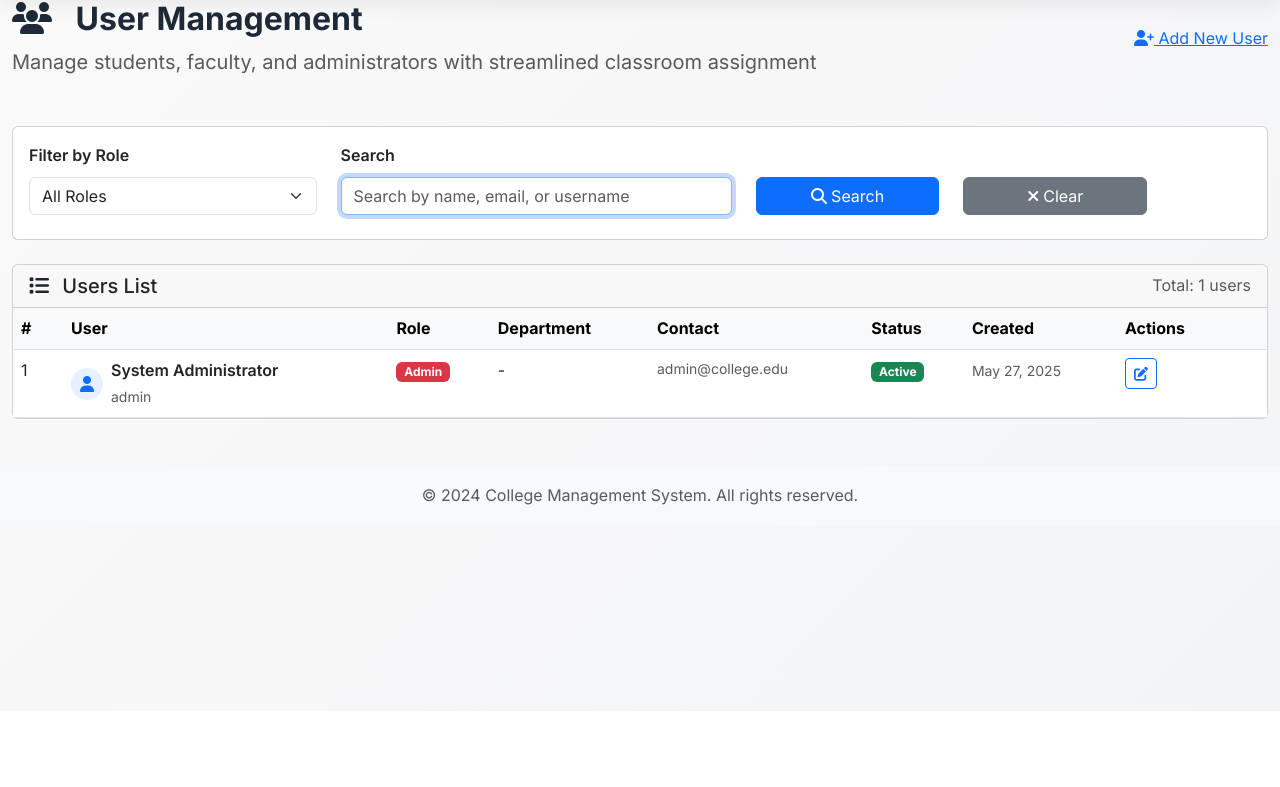
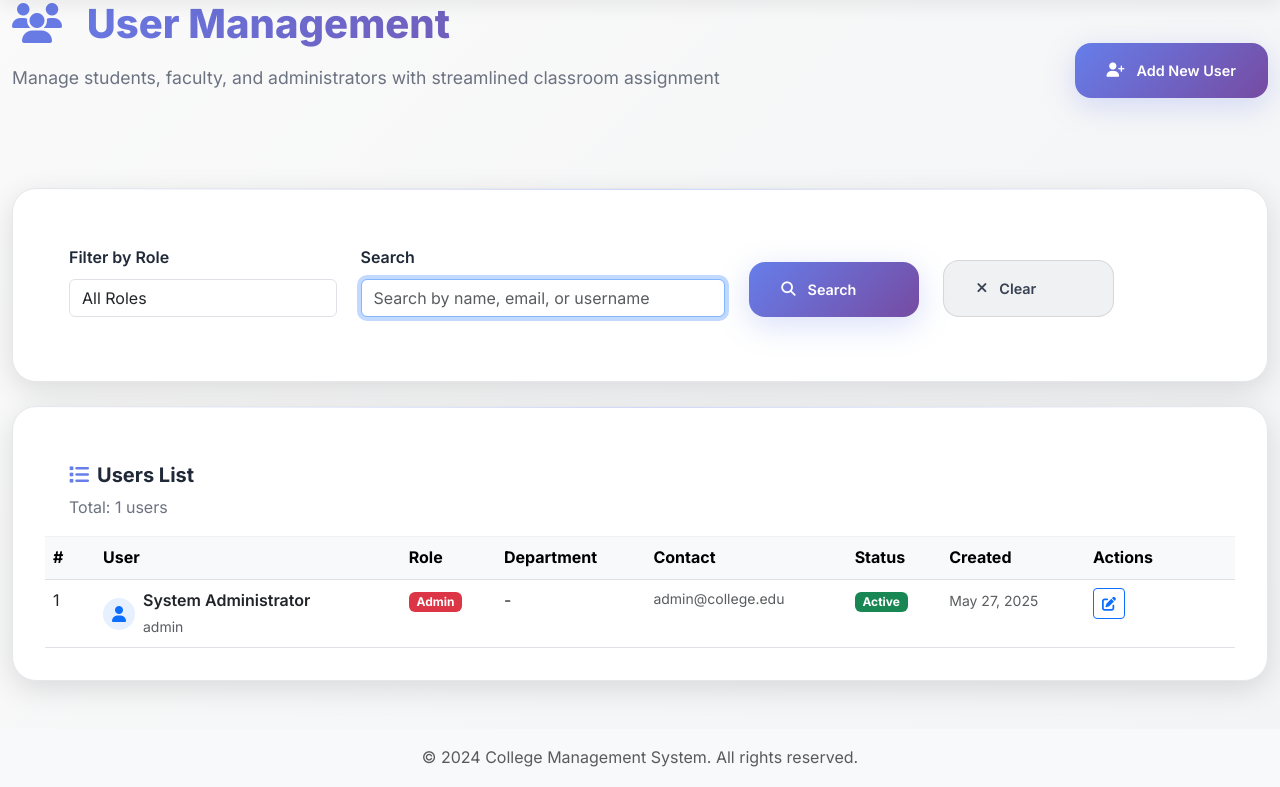
Before and after one commit to rushi-mereddy/adarsh-app, a Flask app: page /admin/users in a window 1280 px wide. Shown: the part 89-876 px from the top of the page. Before the commit the page ends 594 px from the top, so only its background shows below. Run offline with Flask 3, Linux system fonts and the light colour scheme; a user stored in the database is signed in; data comes from the database, SQL or seed files in the repository.

Commit message:
Enhance the visual design of several admin pages for a more modern look
Update the UI of admin users and classrooms pages using Bootstrap and custom CSS classes.

Replit-Commit-Author: Agent
Replit-Commit-Session-Id: 2cc784f4-5331-4df3-a63c-dbbc9e05f573
Replit-Commit-Screenshot-Url: https://storage.googleapis.com/screenshot-production-us-central1/9c66b4d1-a79a-4b18-9b9c-1812925f0ecb/f5fa77f2-93f7-4e74-ba0a-cd3a0233d418.jpg

```diff
--- a/templates/admin/users.html
+++ b/templates/admin/users.html
@@ -4,19 +4,19 @@
 
 {% block content %}
 <div class="fade-in">
-    <!-- Modern Page Header -->
+    <!-- Ultra Modern Page Header -->
     <div class="row mb-5">
         <div class="col-12">
             <div class="d-flex flex-column flex-md-row justify-content-between align-items-start align-items-md-center">
                 <div class="mb-3 mb-md-0">
-                    <h1 class="h2 mb-2 gradient-text fw-bold">
-                        <i class="fas fa-users me-3"></i>
+                    <h1 class="title-ultra">
+                        <i class="fas fa-users me-3" style="color: #667eea;"></i>
                         User Management
                     </h1>
-                    <p class="text-muted mb-0 fs-5">Manage students, faculty, and administrators with streamlined classroom assignment</p>
+                    <p class="subtitle-ultra">Manage students, faculty, and administrators with streamlined classroom assignment</p>
                 </div>
                 <div class="d-flex gap-2 flex-wrap">
-                    <a href="{{ url_for('admin_add_user') }}" class="btn-modern btn-modern-primary btn-modern-lg">
+                    <a href="{{ url_for('admin_add_user') }}" class="btn-ultra btn-primary-ultra">
                         <i class="fas fa-user-plus"></i>
                         Add New User
                     </a>
@@ -26,29 +26,29 @@
     </div>
 
     {% if action == 'add' or action == 'edit' %}
-    <!-- Modern Add/Edit User Form -->
+    <!-- Ultra Modern Add/Edit User Form -->
     <div class="row">
         <div class="col-xl-8 col-lg-10 mx-auto">
-            <div class="card-modern">
-                <div class="card-header">
-                    <h5 class="mb-0 d-flex align-items-center">
-                        <div class="p-2 rounded-lg me-3" style="background: var(--primary-light);">
-                            <i class="fas fa-{{ 'user-plus' if action == 'add' else 'user-edit' }}" style="color: var(--primary);"></i>
+            <div class="ultra-card">
+                <div style="padding: 2rem 2rem 1rem;">
+                    <h3 style="color: #1f2937; font-size: 1.5rem; font-weight: 700; margin-bottom: 0.5rem; display: flex; align-items: center;">
+                        <div style="width: 50px; height: 50px; background: rgba(102, 126, 234, 0.1); border-radius: 12px; display: flex; align-items: center; justify-content: center; margin-right: 1rem;">
+                            <i class="fas fa-{{ 'user-plus' if action == 'add' else 'user-edit' }}" style="color: #667eea; font-size: 1.2rem;"></i>
                         </div>
                         {{ 'Create New User Account' if action == 'add' else 'Edit User Information' }}
-                    </h5>
-                    <p class="text-muted mb-0 mt-2">
+                    </h3>
+                    <p style="color: #6b7280; margin-bottom: 0;">
                         {{ 'Fill in the details below to create a new user. Students can be directly assigned to classrooms.' if action == 'add' else 'Update user information and manage classroom assignments.' }}
                     </p>
                 </div>
-                <div class="card-body">
-                    <form method="POST" class="form-modern needs-validation" novalidate>
+                <div style="padding: 0 2rem 2rem;">
+                    <form method="POST" class="needs-validation" novalidate>
                         {{ form.hidden_tag() }}
 
                         <!-- Personal Information Section -->
                         <div class="mb-5">
-                            <h6 class="text-uppercase fw-bold text-muted mb-3 d-flex align-items-center">
-                                <i class="fas fa-user me-2"></i>
+                            <h6 style="color: #6b7280; font-size: 0.875rem; font-weight: 600; margin-bottom: 1.5rem; text-transform: uppercase; letter-spacing: 0.5px; display: flex; align-items: center;">
+                                <i class="fas fa-user me-2" style="color: #667eea;"></i>
                                 Personal Information
                             </h6>
                             <div class="row">
@@ -143,12 +143,12 @@
                         {% endif %}
 
                         <div class="d-flex gap-2">
-                            <button type="submit" class="btn btn-primary">
-                                <i class="fas fa-save me-2"></i>
+                            <button type="submit" class="btn-ultra btn-primary-ultra">
+                                <i class="fas fa-save"></i>
                                 {{ 'Create User' if action == 'add' else 'Update User' }}
                             </button>
-                            <a href="{{ url_for('admin_users') }}" class="btn btn-secondary">
-                                <i class="fas fa-times me-2"></i>Cancel
+                            <a href="{{ url_for('admin_users') }}" class="btn-ultra btn-secondary-ultra">
+                                <i class="fas fa-times"></i>Cancel
                             </a>
                         </div>
                     </form>
@@ -160,15 +160,15 @@
     {% else %}
     <!-- Users List -->
 
-    <!-- Filters -->
+    <!-- Ultra Modern Filters -->
     <div class="row mb-4">
         <div class="col-12">
-            <div class="card">
-                <div class="card-body">
+            <div class="ultra-card">
+                <div style="padding: 1.5rem;">
                     <form method="GET" class="row align-items-end">
                         <div class="col-md-3 mb-2">
-                            <label class="form-label fw-semibold">Filter by Role</label>
-                            <select name="role" class="form-select" onchange="this.form.submit()">
+                            <label class="form-label" style="color: #1f2937; font-weight: 600;">Filter by Role</label>
+                            <select name="role" class="form-control" onchange="this.form.submit()">
                                 <option value="all" {% if role_filter == 'all' %}selected{% endif %}>All Roles</option>
                                 <option value="student" {% if role_filter == 'student' %}selected{% endif %}>Students</option>
                                 <option value="faculty" {% if role_filter == 'faculty' %}selected{% endif %}>Faculty</option>
@@ -176,19 +176,19 @@
                             </select>
                         </div>
                         <div class="col-md-4 mb-2">
-                            <label class="form-label fw-semibold">Search</label>
+                            <label class="form-label" style="color: #1f2937; font-weight: 600;">Search</label>
                             <input type="text" name="search" class="form-control"
                                    placeholder="Search by name, email, or username"
                                    value="{{ search }}">
                         </div>
                         <div class="col-md-2 mb-2">
-                            <button type="submit" class="btn btn-primary w-100">
-                                <i class="fas fa-search me-1"></i>Search
+                            <button type="submit" class="btn-ultra btn-primary-ultra w-100">
+                                <i class="fas fa-search"></i>Search
                             </button>
                         </div>
                         <div class="col-md-2 mb-2">
-                            <a href="{{ url_for('admin_users') }}" class="btn btn-secondary w-100">
-                                <i class="fas fa-times me-1"></i>Clear
+                            <a href="{{ url_for('admin_users') }}" class="btn-ultra btn-secondary-ultra w-100">
+                                <i class="fas fa-times"></i>Clear
                             </a>
                         </div>
                     </form>
@@ -197,20 +197,20 @@
         </div>
     </div>
 
-    <!-- Users Table -->
+    <!-- Ultra Modern Users Table -->
     <div class="row">
         <div class="col-12">
-            <div class="card">
-                <div class="card-header d-flex justify-content-between align-items-center">
-                    <h5 class="mb-0">
-                        <i class="fas fa-list me-2"></i>
+            <div class="ultra-card">
+                <div style="padding: 1.5rem 1.5rem 1rem; border-bottom: 1px solid rgba(107,114,128,0.1);">
+                    <h5 style="color: #1f2937; font-weight: 700; margin-bottom: 0.5rem; display: flex; align-items: center;">
+                        <i class="fas fa-list me-2" style="color: #667eea;"></i>
                         Users List
                         {% if role_filter != 'all' %}
                         <span class="badge bg-primary ms-2">{{ role_filter.title() }}</span>
                         {% endif %}
                     </h5>
                     <div>
-                        <span class="text-muted">Total: {{ users.total }} users</span>
+                        <span style="color: #6b7280;">Total: {{ users.total }} users</span>
                     </div>
                 </div>
                 <div class="card-body p-0">
```
Also changed, not shown: templates/admin/classrooms.html (+24 -31 lines).
